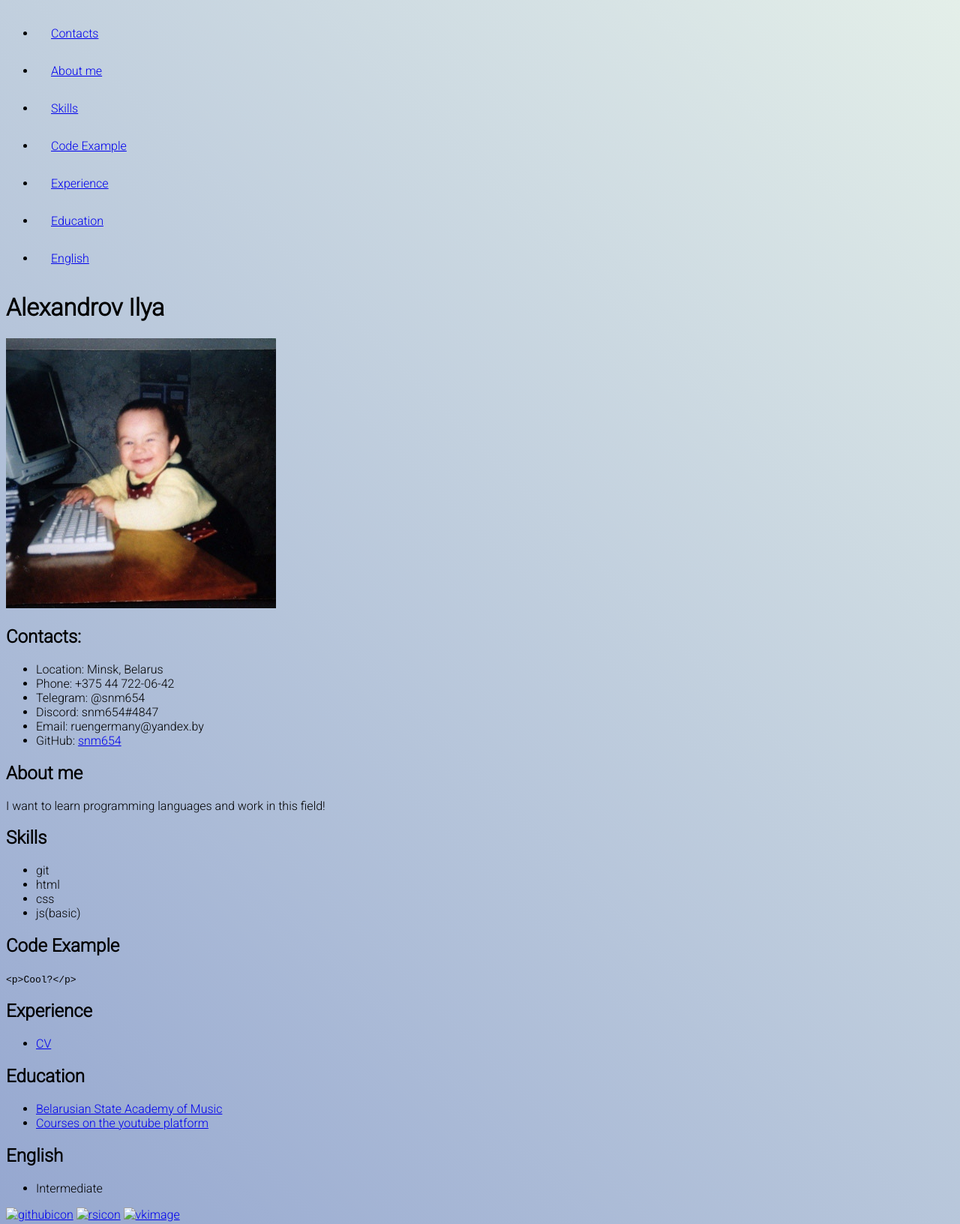
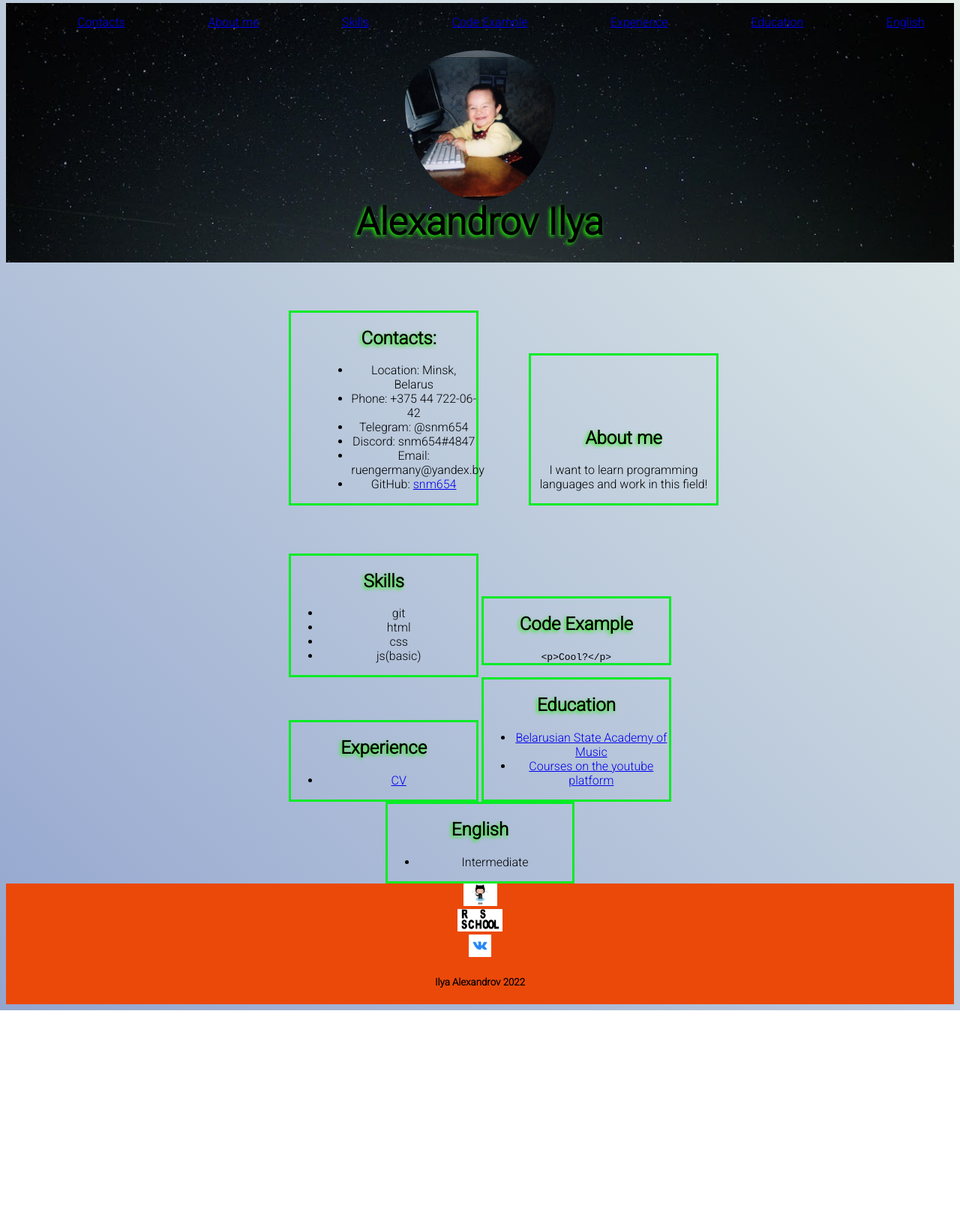
Before and after one commit to snm654/rsschool-cv, a plain HTML site: page index.html in a window 1280 px wide. Shown: the part 4-1636 px from the top of the page at 75% size. After the commit the page ends 1351 px from the top, so only its background shows below. Drawn offline with Linux system fonts and the light colour scheme.

Commit message:
fix: global update header

```diff
--- a/index.html
+++ b/index.html
@@ -15,7 +15,7 @@
 <body>
    <header class="header">
         <nav class="nav">
-            <ul class="list">
+            <ul class="nav-list">
                 <li class="nav-item"><a href="#contacts" class="nav-link">Contacts</a></li>
                 <li class="nav-item"><a href="#about-me" class="nav-link">About me</a></li>
                 <li class="nav-item"><a href="#skills" class="nav-link">Skills</a></li>
@@ -26,89 +26,96 @@
             </ul>
         </nav>
 
-        <div class="container">
-            <h1>Alexandrov Ilya</h1>
-            <img class="" src="/assets/img/3.jpg" alt="my img">
+        <section class="section" id="profile">
+           <div class="container-header">
+            <img class="my-img" id="my-img" src="/assets/img/3.jpg" alt="my img">
+            <h1 class="h1-header  text-shadow" >Alexandrov Ilya</h1>
         </div>
+        </section>
     </header>
 
 
     <main>
-        <div>
-            <section class="section" id="contacts">
-                    <h2  class="">Contacts:</h2>
+        <section id="section-id" class="section" >
+            <div id="contacts" class="container div-contacts" id contacts>
+                    <h2  class="text-shadow">Contacts:</h2>
                     <ul>
-                        <li class="li-item">Location: Minsk, Belarus</li>
+                        <li class="li-item ">Location: Minsk, Belarus</li>
                         <li class="li-item"> Phone:  +375 44 722-06-42</li>
                         <li class="li-item"> Telegram: @snm654</li>
                         <li class="li-item">Discord: snm654#4847</li>
                         <li class="li-item"> Email: ruengermany@yandex.by </li>
                         <li class="li-item"> GitHub: <a href="https://github.com/snm654">snm654</a> </li>
                     </ul>
-             </section>
+
             </div>
 
-        <div>
-            <section class="section" id="about-me">
-                <h2  class="">About me </h2>
+            <div id="about-me" class="container div-about-me">
+                <h2  class="h2-div-about-me text-shadow">About me </h2>
                 <p class="p-about-me">I want to learn programming languages and work in this field!</p>
+            </div>
         </section>
-        </div>
 
-        <div class="container">
-            <section class="section" id="skills">
-                <h2 class="">Skills</h2>
+        <section id="section-id" class="section">
+        <div id="skills" class="container div-skills">
+
+                <h2 class="text-shadow">Skills</h2>
                 <ul>
                     <li>git</li>
                     <li>html</li>
                     <li>css</li>
                     <li>js(basic)</li>
                 </ul>
-            </section>
+
         </div>
 
-        <div class="container">
-            <section class="section" id="code-example">
-                <h2 id="nav-code-example" class="">Code Example</h2>
+        <div class="container div-code-example">
+            <h2  id="code-example" class="text-shadow">Code Example</h2>
+            <section class="section">
+
                 <code class="code-text">&lt;p&gt;Cool?&lt;/p&gt;</code>
             </section>
         </div>
 
-        <div class="container">
         <section class="section" id="experience">
-            <h2  class=""> Experience </h2>
+                <div class="container div-experience">
+                    <h2  class="text-shadow"> Experience </h2>
                     <ul>
                         <li><a target="_blank" href="https://snm654.github.io/rsschool-cv/cv">CV</a></li>
                     </ul>
-            </section>
                 </div>
 
-        <div class="container">
-            <section class="section" id="education">
-                <h2 class="">  Education</h2>
+
+            <div id="education" class="container div-education">
+                <h2 class="for-section text-shadow">Education</h2>
+
                 <ul>
                     <li class="education"><a  target="_blank" href="https://bgam.by/"> Belarusian State Academy of Music</a></li>
                     <li class="education"><a target="_blank" href="https://www.youtube.com/watch?v=W4hoc24K93E&list=PLDyvV36pndZFHXjXuwA_NywNrVQO0aQqb&ab_channel=JavaScript.ru"> Courses on the youtube platform</a></li>
                 </ul>
+            </div>
         </section>
-        </div>
 
-        <div>
+
+
             <section class="section" id="english">
-            <h2  class=""> English </h2>
+
+                    <div class="container" id="english">
+                        <h2  class="for-section text-shadow"> English </h2>
                         <ul>
                             <li>Intermediate</li>
                         </ul>
+
+                    </div>
             </section>
-        </div>
     </main>
 
     <footer>
 
-<a target="_blank" href="https://github.com/snm654"><img id="my-github" title="my-GitHub" src="./image/227954-Github-code-logo-open_source-versioning.jpg" alt="githubicon"></a>
-<a target="_blank" href="https://rs.school/"><img id="rsicon" title="rsschool" src="./image/Screenshot_2.png" alt="rsicon"></a>
-<a target="_blank" href="https://vk.com/idsnm654"><img id="my-vk" title="my-vk" src="./image/vk_lite_mod.jpg" alt="vkimage"></a>
-    <h5 class="">Ilya Alexandrov 2022</h5>
+<a target="_blank" href="https://github.com/snm654"><img id="my-github" title="my-GitHub" src="../assets/img/227954-Github-code-logo-open_source-versioning.jpg" alt="githubicon"></a>
+<a target="_blank" href="https://rs.school/"><img id="rsschool" title="rsschool" src="../assets/img/Screenshot_2.png" alt="rs-icon"></a>
+<a target="_blank" href="https://vk.com/idsnm654"><img id="my-vk" title="my-vk" src="../assets/img/vk_lite_mod.jpg" alt="vk-image"></a>
+    <h5 class="h5-footer">Ilya Alexandrov 2022</h5>
     </footer>
 
 
--- a/style.css
+++ b/style.css
@@ -14,39 +14,200 @@ body{
 
 * {
     box-sizing: border-box;
+
   }
 
-.header {
+header {
+    background-image: url(../assets/img/YxbeKWLkwYY.jpg);
+    background-repeat: no-repeat;
+    background-size: cover;
 
 }
 
 
 
 .nav {
+
 }
 
 .nav-list {
     list-style: none;
+    flex-direction: row;
+    justify-content: space-around;
     display: flex;
+    position: fixed;
+    width: 100%;
+
+
+
 }
 
 .nav-item {
 
+    font-size: 16px;
+
+
+
 }
-.nav-link {
-    margin: 20px;
-    line-height: 50px;
+
+.nav-link:hover {
+    background-color: #09eb27;
+    line-height: 0px;
+    animation: color-change 5s infinite;
+
+}
+
+.container-header {
+    display: flex;
+    flex-direction: column;
+    align-items: center;
+
+
+}
+
+.container {
+    max-width: 1440px;
+    margin: 0;
+    display: inline-block;
+    border:solid #09eb27;
+    width: 20%;
+    height: 20%;
+}
+
+#my-img{
+    border-radius: 70%;
+    width: 200px;
+    padding-top: 5%;
+    margin-bottom: 0px;
+
+
+}
+
+.h1-header{
+    font-size: 50px;
+    margin-top: 0px;
+    margin-bottom: 2%;
+    animation: color-change 5s infinite;
+
 
 }
 
 
-.container {
-    max-width: 1440px;
-    margin: 0 auto;
+
+#section-id{
+    text-align: center;
+
+
+
 }
 
+.div-contacts {
+    padding: 0px 0px 0px 40px;
+    margin: 5% ;
+
+
+
+}
+
+.div-about-me {
+    padding-top: 6% ;
+    margin-bottom: 5%;
+
+
+
+}
+
+.div-skills{
+
+}
+
+.div-code-example{
+
+}
+
+
+.div-experience{
+
+}
+
+.div-education{
+
+}
+
+div.english{
+
+}
+
+.h2-div-about-me{
+
+
+
+}
+
+.p-about-me{
+
+
+}
 
 
 .section {
 
 }
+
+
+footer {
+    background-color: #eb4909;
+    display: flex;
+    flex-direction: column;
+    align-items: center;
+}
+
+#my-github {
+    width: 45px ;
+    height: 30px ;
+
+
+
+
+}
+
+#rsschool {
+    width: 60px;
+    height: 30px;
+}
+
+#my-vk {
+    width: 30px;
+    height: 30px;
+}
+
+.h5-footer {
+text-align: center;
+}
+
+.color-change {
+    animation: color-change 5s infinite;
+
+    }
+
+.text-shadow {
+    text-shadow: -2px 2px 5px #1df700;
+}
+
+.box-shadow {
+    box-shadow: -2px 2px 5px #1df700;
+}
+
+@keyframes color-change {
+    0% {
+    color: black;
+    }
+
+    50% {
+    color: rgba(34, 233, 16, 0.253);
+    }
+
+    100% {
+    color: black;
+    }
+    }
```
Also changed, not shown: assets/img/YxbeKWLkwYY.jpg (added). Lines whose indentation alone changed are shown as unchanged.
